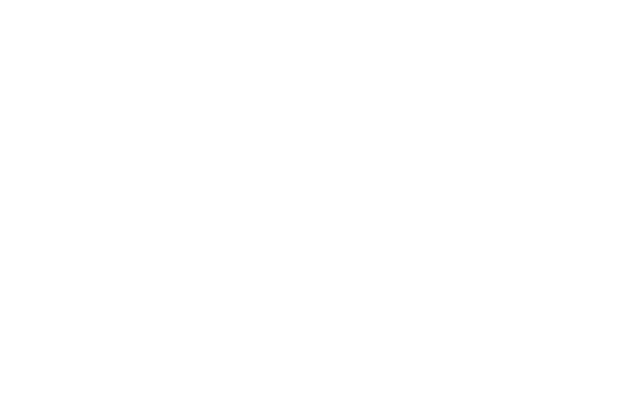
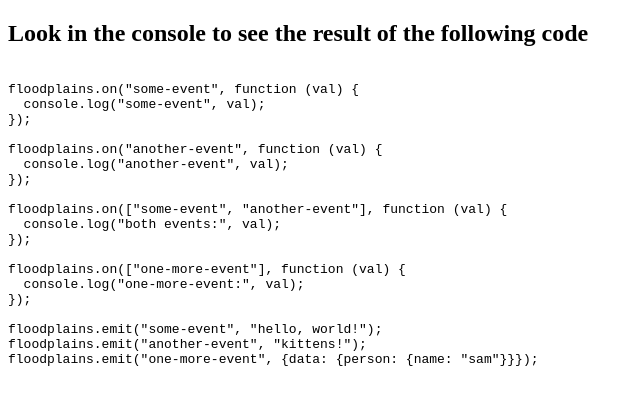
Before and after one commit to panphora/floodplains, a website with bundled scripts: page demo/index.html in a window 1280 px wide. Shown: the whole page, without its empty margins (0-642 px from the left). Built offline with nearby package versions, Linux system fonts and the light colour scheme.

Commit message:
update demo

```diff
--- a/demo/index.html
+++ b/demo/index.html
@@ -7,5 +7,29 @@
   <script type="module" src="/demo/js/main.js" async></script>
 </head>
 <body>
+  <h2>Look in the console to see the result of the following code</h2>
+  <pre>
+    <code>
+floodplains.on("some-event", function (val) {
+  console.log("some-event", val);
+});
+
+floodplains.on("another-event", function (val) {
+  console.log("another-event", val);
+});
+
+floodplains.on(["some-event", "another-event"], function (val) {
+  console.log("both events:", val);
+});
+
+floodplains.on(["one-more-event"], function (val) {
+  console.log("one-more-event:", val);
+});
+
+floodplains.emit("some-event", "hello, world!");
+floodplains.emit("another-event", "kittens!");
+floodplains.emit("one-more-event", {data: {person: {name: "sam"}}});
+    </code>
+  </pre>
 </body>
 </html>
```
Also changed, not shown: README.md.
